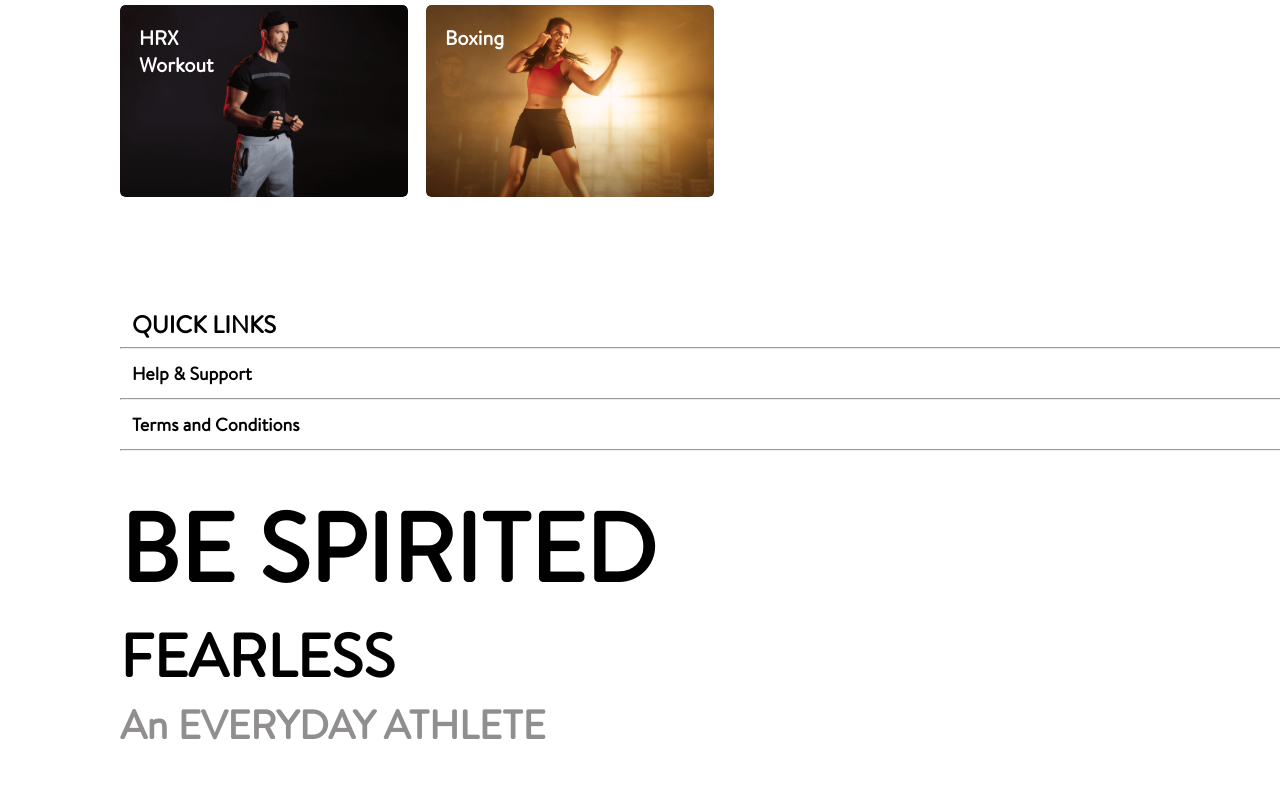
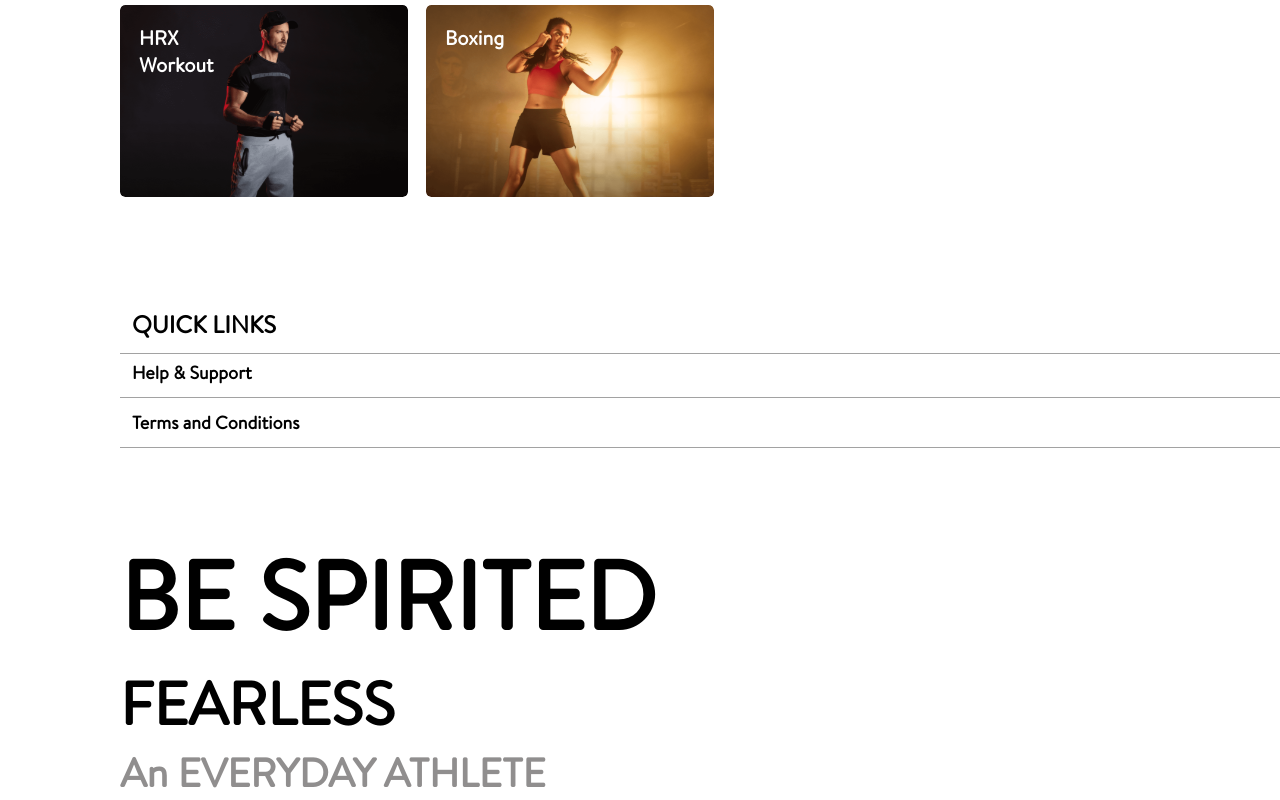
Before and after one commit to Vishal-080/Cult-Fit-Client-1, a React (Create React App) app in the folder cultfit/: page /cult in a window 1280 px wide. Shown: the part 3240-4040 px from the top of the page. Before the commit the page ends 3992 px from the top, so only its background shows below. Built offline with nearby package versions, Linux system fonts and the light colour scheme.

Commit message:
Quick Links CSS Updated

```diff
--- a/cultfit/src/components/cult-LowerHalf/QuickLinks/QuickLinks.jsx
+++ b/cultfit/src/components/cult-LowerHalf/QuickLinks/QuickLinks.jsx
@@ -2,9 +2,10 @@ import styled from "styled-components";
 
 const QuickLink = styled.div`
   width: 1200px;
-  margin: auto;
+  margin: 93px auto;
+  height: 140px;
+  text-align: left;
   /* border: 1px solid red; */
-  height: 185px;
 `;
 const QuickTitle = styled.div`
   color: #000;
@@ -14,23 +15,22 @@ const QuickTitle = styled.div`
   padding: 12px;
   align-content: center;
   margin-bottom: -6px;
+  border-bottom: 0.5px solid #a2a2a2;
 `;
 
 const Links = styled.div`
   font-weight: bold;
   font-size: 18px;
   padding: 12px;
+  border-bottom: 0.5px solid #a2a2a2;
 `;
 
 export const QuickLinks = () => {
   return (
     <QuickLink>
       <QuickTitle>Quick Links</QuickTitle>
-      <hr />
       <Links>Help & Support</Links>
-      <hr />
       <Links>Terms and Conditions</Links>
-      <hr />
     </QuickLink>
   );
 };
```
